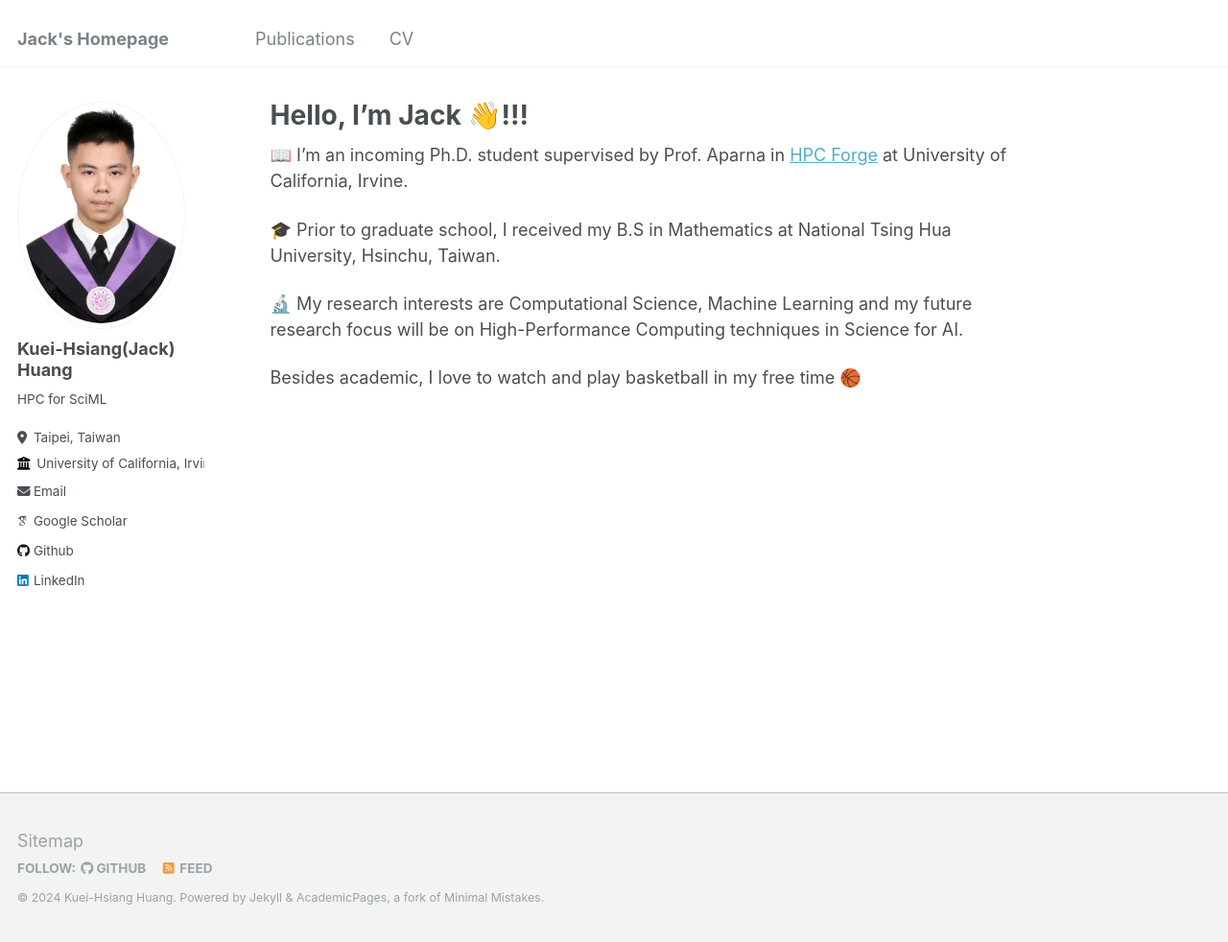
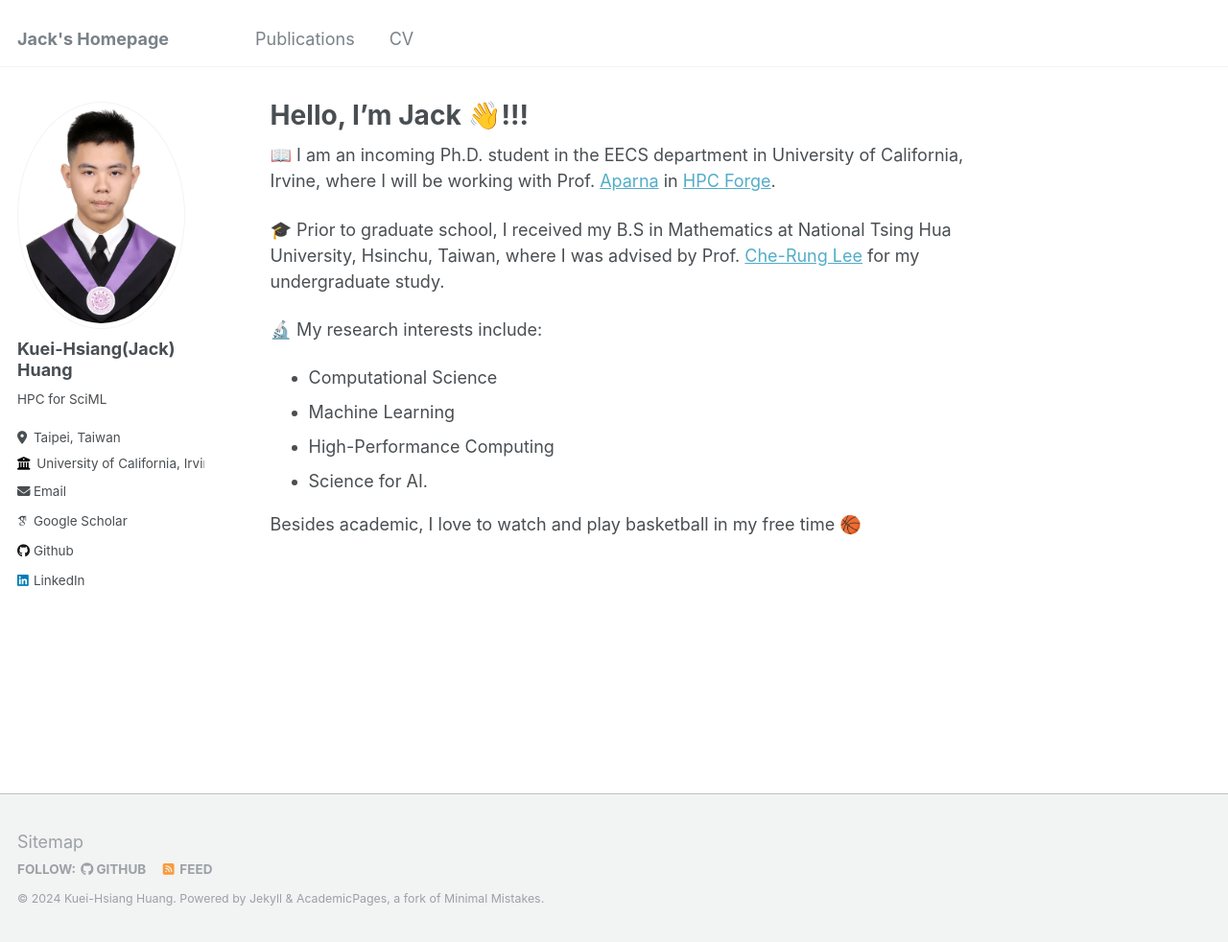
Before and after one commit to JackHuang32/JackHuang32.github.io, a Jekyll site: the page built from _pages/about.md, in a window 1280 px wide and 982 px high. Shown: the whole window at 96% size. Built offline with Jekyll 4.4.1, drawn with Linux system fonts in a browser that asks for light colours; some web fonts are replaced.

Commit message:
fix about me

```diff
--- a/_pages/about.md
+++ b/_pages/about.md
@@ -7,10 +7,14 @@ redirect_from:
   - /about.html
 ---
 
-📖 I'm an incoming Ph.D. student supervised by Prof. Aparna in [HPC Forge](https://hpcforge.eng.uci.edu/) at University of California, Irvine.
+📖 I am an incoming Ph.D. student in the EECS department in University of California, Irvine, where I will be working with Prof. [Aparna](https://hpcforge.eng.uci.edu/) in [HPC Forge](https://hpcforge.eng.uci.edu/).
 
-🎓 Prior to graduate school, I received my B.S in Mathematics at National Tsing Hua University, Hsinchu, Taiwan.
+🎓 Prior to graduate school, I received my B.S in Mathematics at National Tsing Hua University, Hsinchu, Taiwan, where I was advised by Prof. [Che-Rung Lee](https://www.cs.nthu.edu.tw/~cherung/) for my undergraduate study.
 
-🔬 My research interests are Computational Science, Machine Learning and my future research focus will be on High-Performance Computing techniques in Science for AI.
+🔬 My research interests include:
+- Computational Science
+- Machine Learning
+- High-Performance Computing
+- Science for AI.
 
 Besides academic, I love to watch and play basketball in my free time 🏀
```
